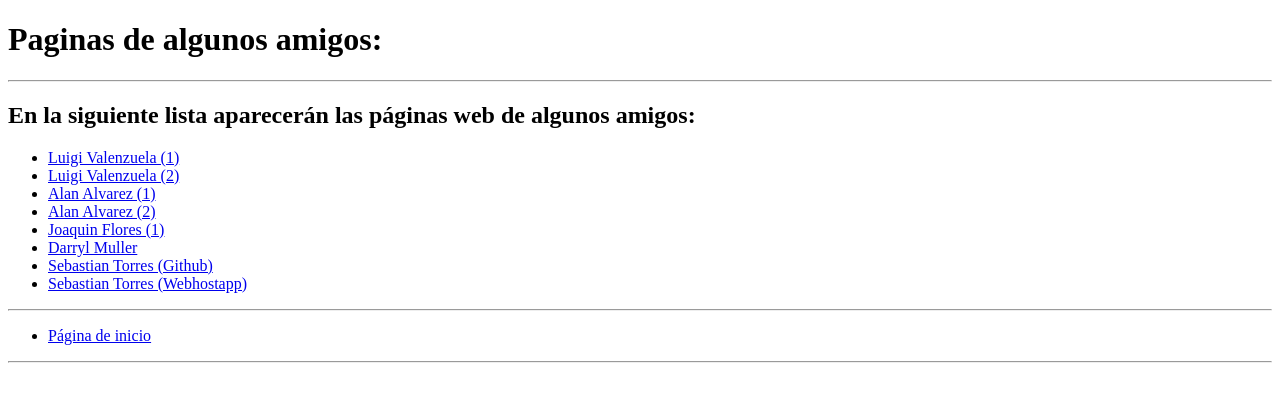
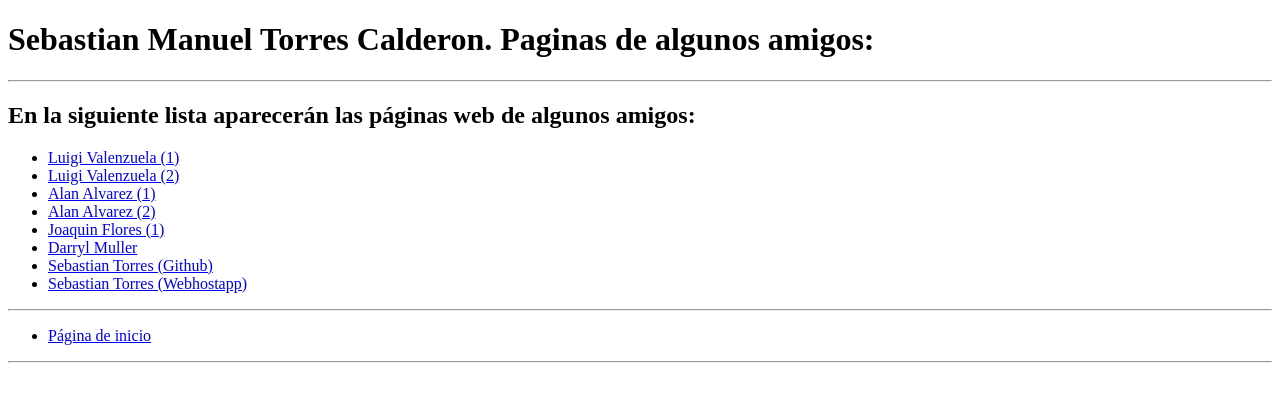
Before and after one commit to SebastianTorresCalderon/SebastianManuelTorresCalderon.github.io, a plain HTML site: page friends.html in a window 1280 px wide. Drawn offline with Linux system fonts and the light colour scheme.

Commit message:
Update friends.html

```diff
--- a/friends.html
+++ b/friends.html
@@ -3,9 +3,11 @@
     <head>
         <meta charset="utf-8"/>
         <title> Sebástian Torres HTML</title>
+        <link rel="canonical" href="https://sebastiantorrescalderon.github.io/SebastianManuelTorresCalderon.github.io/" />
+        <meta name="viewport" content="width=device-width, initial-scale=2.0">
     </head>
     <body>
-        <h1>Paginas de algunos amigos:</h1>
+        <h1>Sebastian Manuel Torres Calderon. Paginas de algunos amigos:</h1>
         <hr>
         <h2>En la siguiente lista aparecerán las páginas web de algunos amigos:</h2>
         <ul>
```
